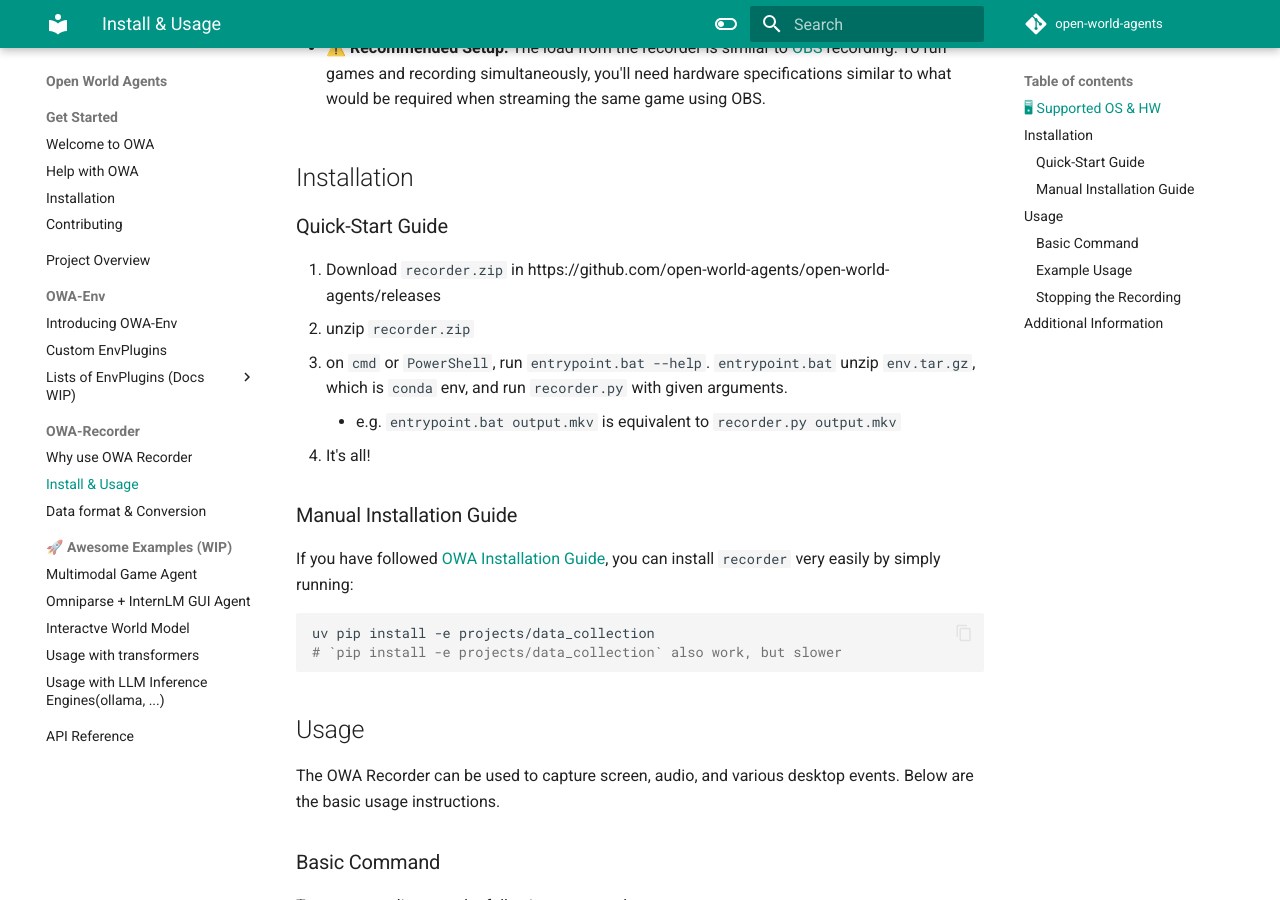
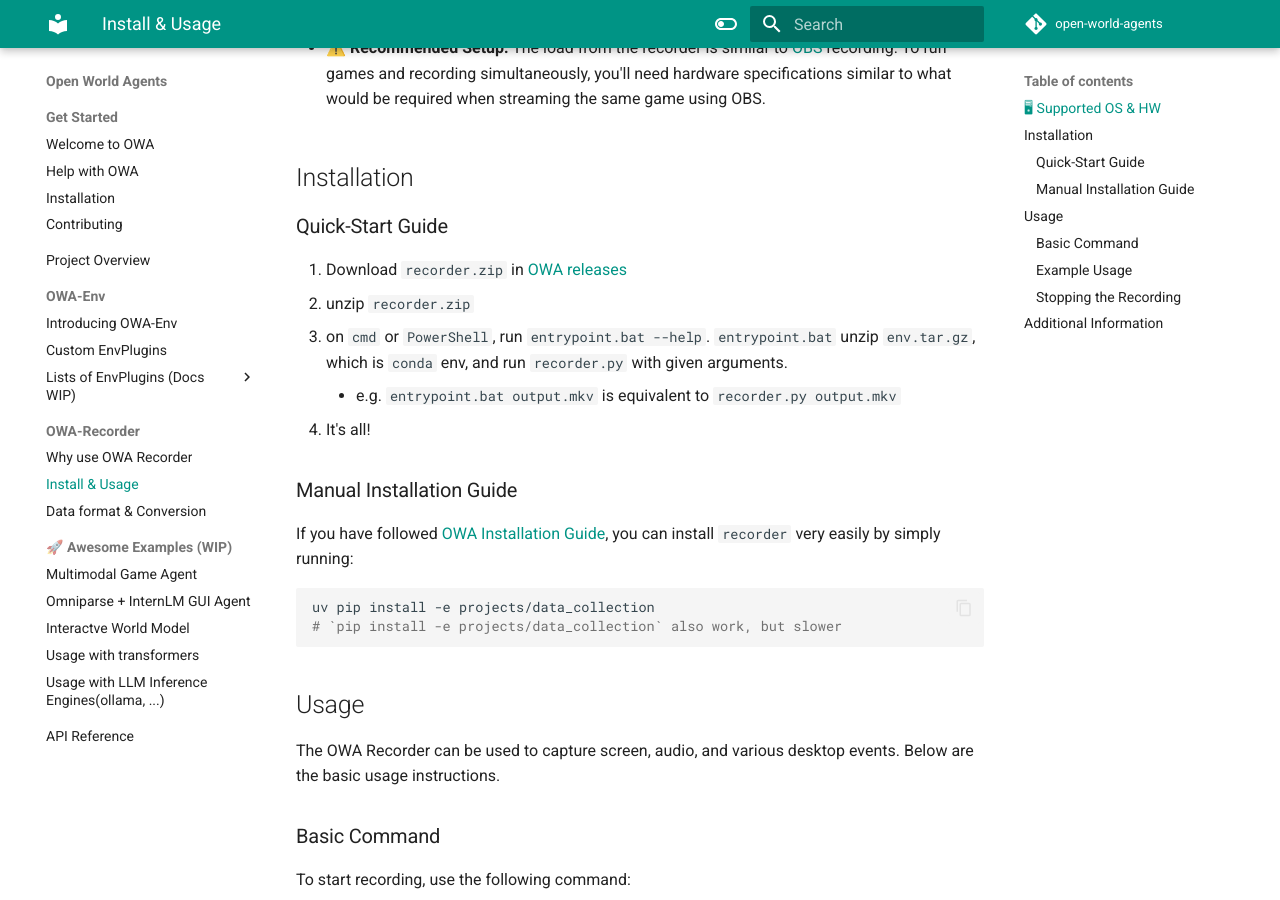
Before and after one commit to open-world-agents/open-world-agents, an MkDocs documentation site: the page built from docs/recorder/install_and_usage.md, in a window 1280 px wide and 900 px high, scrolled down 421 px. Built offline with MkDocs 1.6.1 and Material for MkDocs 9.7.7, drawn with Linux system fonts in a browser that asks for light colours; comment, search, counter and statistics services are not loaded.

Commit message:
docs: attach link to release

```diff
--- a/docs/recorder/install_and_usage.md
+++ b/docs/recorder/install_and_usage.md
@@ -15,7 +15,7 @@
 
 ### Quick-Start Guide
 
-1. Download `recorder.zip` in https://github.com/open-world-agents/open-world-agents/releases
+1. Download `recorder.zip` in [OWA releases](https://github.com/open-world-agents/open-world-agents/releases)
 2. unzip `recorder.zip`
 3. on `cmd` or `PowerShell`, run `entrypoint.bat --help`. `entrypoint.bat` unzip `env.tar.gz`, which is `conda` env, and run `recorder.py` with given arguments.
     - e.g. `entrypoint.bat output.mkv` is equivalent to `recorder.py output.mkv`
```
